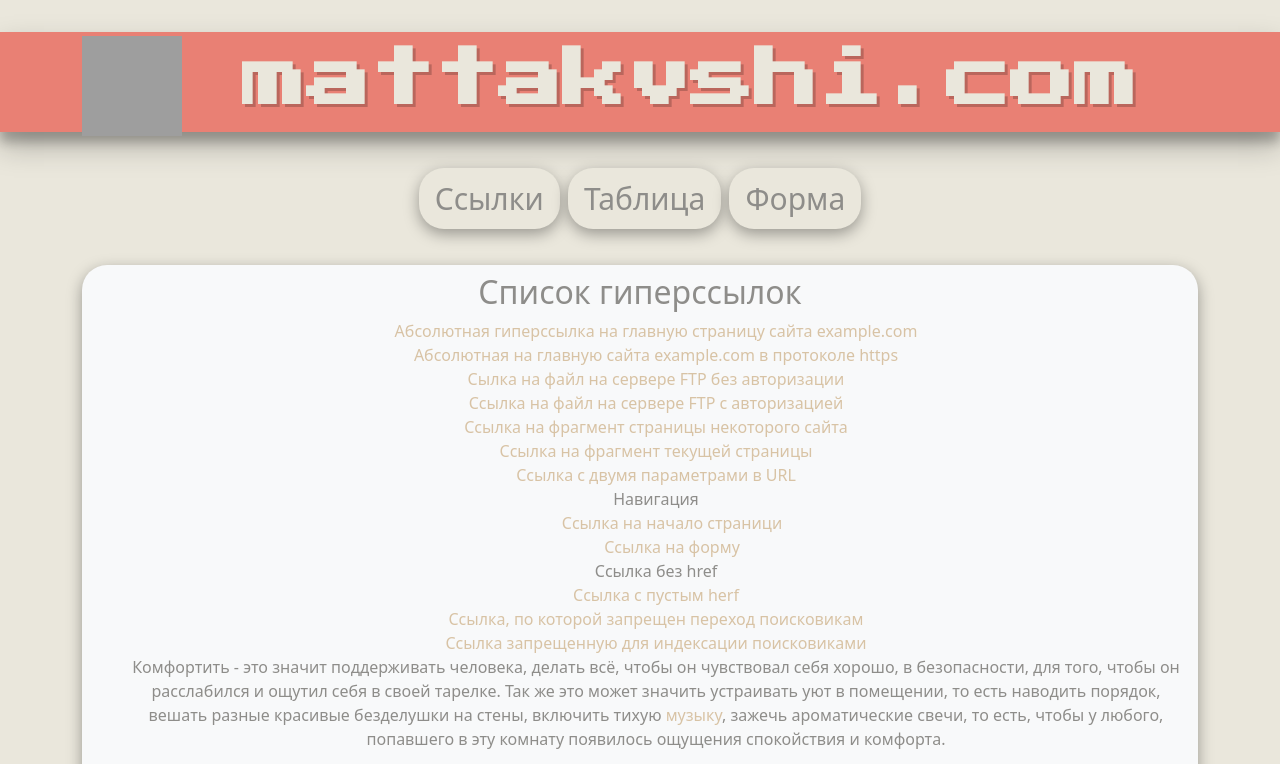
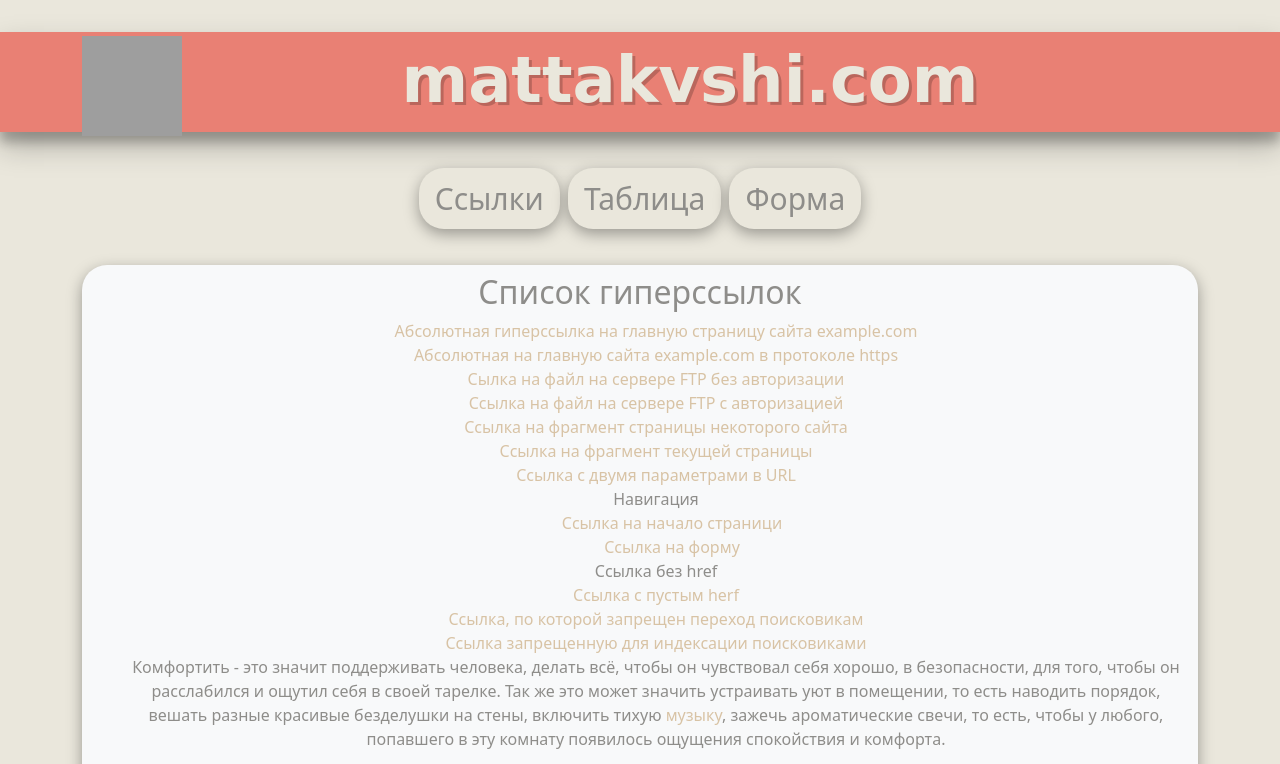
Before and after one commit to mattakvshi/laba4.github.io, a website: page index.html in a window 1280 px wide. Shown: the top 764 px of the page. Drawn offline with nearby package versions, Linux system fonts and the light colour scheme; grey boxes are pictures that could not be loaded.

Commit message:
Update index.html

```diff
--- a/index.html
+++ b/index.html
@@ -11,9 +11,6 @@
       integrity="sha384-F3w7mX95PdgyTmZZMECAngseQB83DfGTowi0iMjiWaeVhAn4FJkqJByhZMI3AhiU"
       crossorigin="anonymous"
     />
-    <link rel="preconnect" href="https://fonts.googleapis.com">
-    <link rel="preconnect" href="https://fonts.gstatic.com" crossorigin>
-    <link href="https://fonts.googleapis.com/css2?family=Fredoka+One&family=Press+Start+2P&display=swap" rel="stylesheet">
     <link rel="package" href="package.json" />
   </head>
 
```
